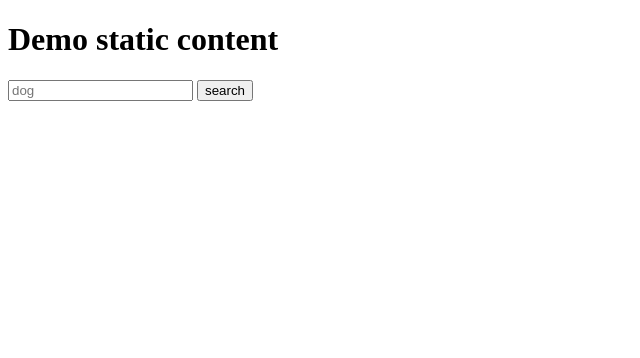
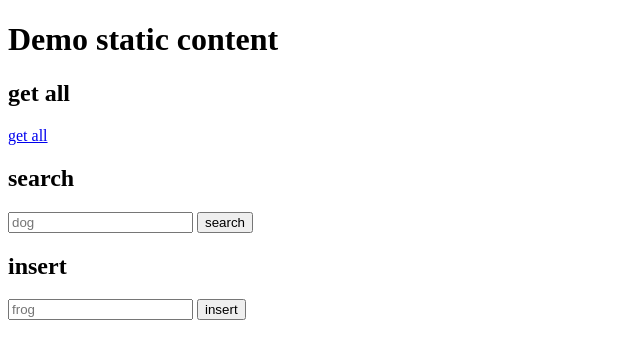
Before and after one commit to patrick-ausderau/node2019, a website: page public/test.html in a window 1280 px wide. Shown: the whole page, without its empty margins (0-640 px from the left). Drawn offline with Linux system fonts and the light colour scheme.

Commit message:
body parser with HTTP POST and mysql INSERT

```diff
--- a/package.json
+++ b/package.json
@@ -23,6 +23,7 @@
   },
   "homepage": "https://github.com/patrick-ausderau/node2019#readme",
   "dependencies": {
+    "body-parser": "^1.19.0",
     "dotenv": "^8.2.0",
     "express": "^4.17.1",
     "mysql2": "^2.0.0"
--- a/public/test.html
+++ b/public/test.html
@@ -8,9 +8,23 @@
   <h1>
     Demo static content
   </h1>
-  <form action="/animal">
+  <h2>
+    get all
+  </h2>
+  <a href="/animals">get all</a>
+  <h2>
+    search
+  </h2>
+  <form action="/animal" method="get">
     <input type="text" name="name" placeholder="dog">
     <input type="submit" value="search">
   </form>
+  <h2>
+    insert
+  </h2>
+  <form action="/animal" method="post">
+    <input type="text" name="name" placeholder="frog">
+    <input type="submit" value="insert">
+  </form>
 </body>
 </html>
```
Also changed, not shown: index.js (+14 -5 lines).
